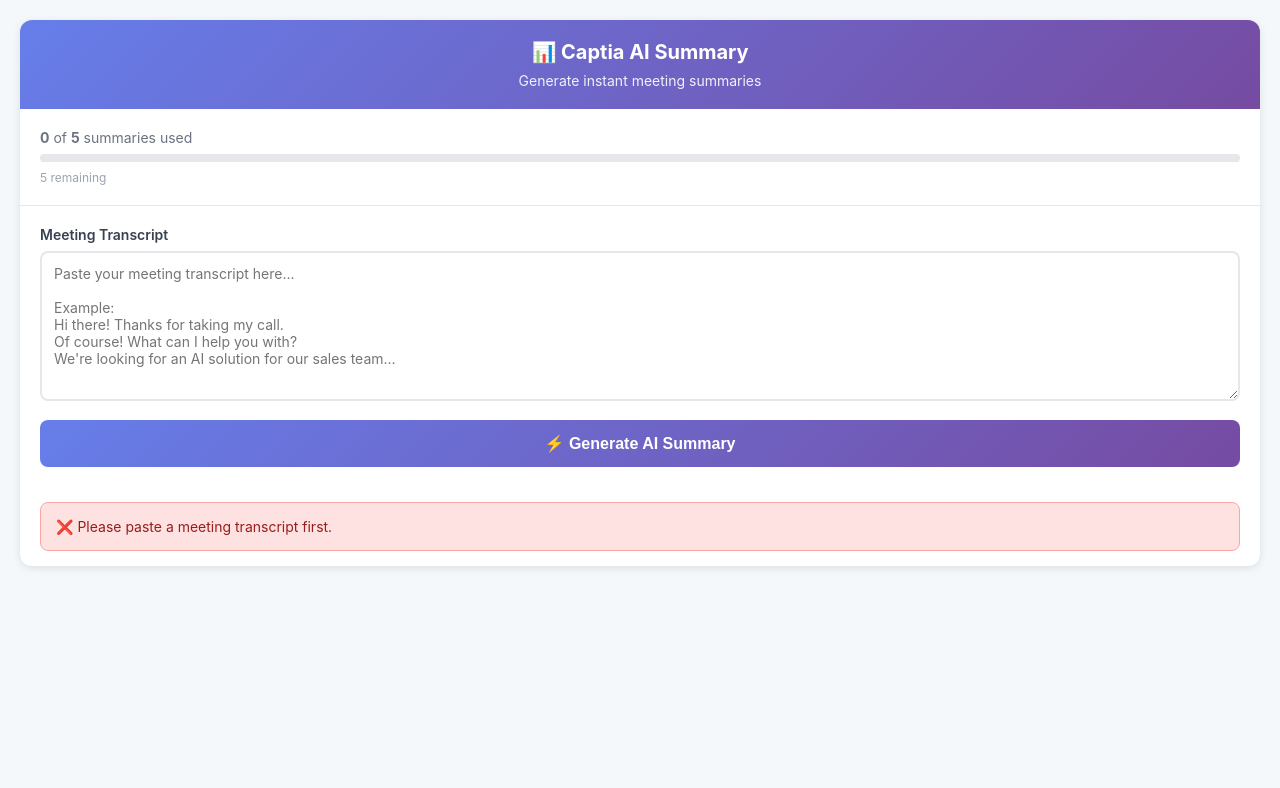
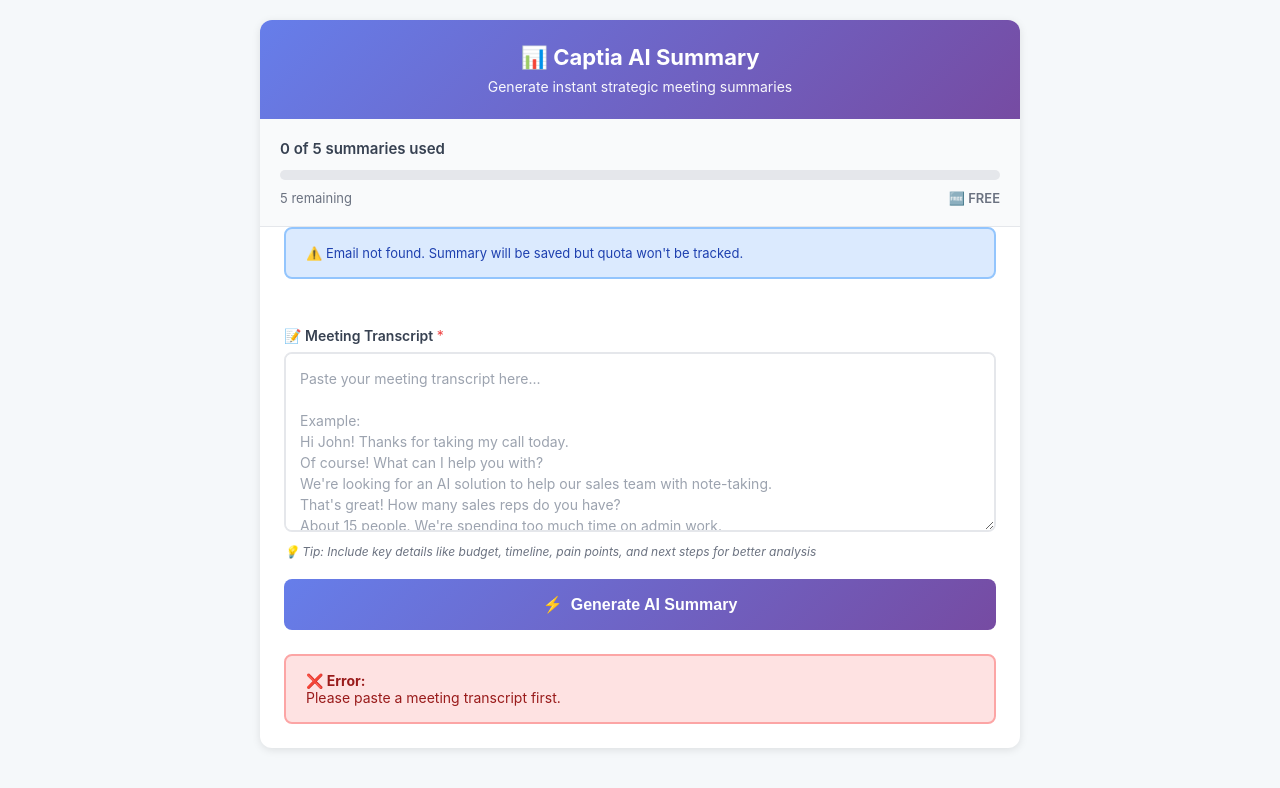
Before and after one commit to Jonatasbw/captia, a website: page card.html in a window 1280 px wide. Both pictures are taken after a click on the button "⚡ Generate AI Summary". Drawn offline with Linux system fonts and the light colour scheme; no server answers.

Commit message:
Update card.html

```diff
--- a/card.html
+++ b/card.html
@@ -2,6 +2,8 @@
 <html>
 <head>
     <meta charset="UTF-8">
+    <meta name="viewport" content="width=device-width, initial-scale=1.0">
+    <title>Captia AI Summary</title>
     <style>
         * {
             margin: 0;
@@ -13,6 +15,8 @@
             font-family: -apple-system, BlinkMacSystemFont, 'Segoe UI', Roboto, 'Helvetica Neue', Arial, sans-serif;
             padding: 20px;
             background: #f5f8fa;
+            max-width: 800px;
+            margin: 0 auto;
         }
 
         .card {
@@ -25,52 +29,79 @@
         .header {
             background: linear-gradient(135deg, #667eea 0%, #764ba2 100%);
             color: white;
-            padding: 20px;
+            padding: 24px;
             text-align: center;
         }
 
         .header h2 {
-            font-size: 20px;
+            font-size: 22px;
             font-weight: 700;
             margin-bottom: 8px;
+        }
+
+        .header p {
+            font-size: 14px;
+            opacity: 0.95;
         }
 
         .quota {
             padding: 20px;
             border-bottom: 1px solid #e5e7eb;
+            background: #f9fafb;
         }
 
         .quota-text {
-            font-size: 14px;
-            color: #6b7280;
-            margin-bottom: 8px;
+            font-size: 15px;
+            color: #374151;
+            margin-bottom: 12px;
+            font-weight: 600;
         }
 
         .quota-bar {
             background: #e5e7eb;
-            height: 8px;
-            border-radius: 4px;
+            height: 10px;
+            border-radius: 5px;
             overflow: hidden;
-            margin-bottom: 8px;
+            margin-bottom: 10px;
         }
 
         .quota-fill {
             background: linear-gradient(90deg, #667eea, #764ba2);
             height: 100%;
-            transition: width 0.3s;
+            transition: width 0.3s ease;
         }
 
         .quota-numbers {
-            font-size: 12px;
-            color: #9ca3af;
+            font-size: 13px;
+            color: #6b7280;
+        }
+
+        .upgrade-banner {
+            background: linear-gradient(135deg, #fbbf24 0%, #f59e0b 100%);
+            color: #78350f;
+            padding: 16px 20px;
+            text-align: center;
+            font-weight: 600;
+            font-size: 14px;
+            display: none;
+        }
+
+        .upgrade-banner.active {
+            display: block;
+        }
+
+        .upgrade-banner a {
+            color: #78350f;
+            text-decoration: underline;
+            font-weight: 700;
         }
 
         .form {
-            padding: 20px;
+            padding: 24px;
         }
 
         .form-group {
-            margin-bottom: 15px;
+            margin-bottom: 20px;
         }
 
         label {
@@ -83,14 +114,15 @@
 
         textarea {
             width: 100%;
-            min-height: 150px;
-            padding: 12px;
+            min-height: 180px;
+            padding: 14px;
             border: 2px solid #e5e7eb;
             border-radius: 8px;
             font-size: 14px;
             font-family: inherit;
             resize: vertical;
-            transition: border-color 0.3s;
+            transition: border-color 0.2s;
+            line-height: 1.5;
         }
 
         textarea:focus {
@@ -98,25 +130,33 @@
             border-color: #667eea;
         }
 
+        textarea::placeholder {
+            color: #9ca3af;
+        }
+
         .button {
             width: 100%;
             background: linear-gradient(135deg, #667eea 0%, #764ba2 100%);
             color: white;
             border: none;
-            padding: 14px;
+            padding: 16px;
             border-radius: 8px;
             font-size: 16px;
             font-weight: 700;
             cursor: pointer;
-            transition: transform 0.2s, box-shadow 0.2s;
+            transition: all 0.2s;
+            display: flex;
+            align-items: center;
+            justify-content: center;
+            gap: 8px;
         }
 
-        .button:hover {
+        .button:hover:not(:disabled) {
             transform: translateY(-2px);
-            box-shadow: 0 4px 12px rgba(102, 126, 234, 0.4);
+            box-shadow: 0 6px 20px rgba(102, 126, 234, 0.4);
         }
 
-        .button:active {
+        .button:active:not(:disabled) {
             transform: translateY(0);
         }
 
@@ -128,8 +168,8 @@
 
         .loading {
             display: none;
+            padding: 30px 20px;
             text-align: center;
-            padding: 20px;
         }
 
         .loading.active {
@@ -137,13 +177,13 @@
         }
 
         .spinner {
-            border: 3px solid #f3f4f6;
-            border-top: 3px solid #667eea;
+            border: 4px solid #f3f4f6;
+            border-top: 4px solid #667eea;
             border-radius: 50%;
-            width: 40px;
-            height: 40px;
+            width: 50px;
+            height: 50px;
             animation: spin 1s linear infinite;
-            margin: 0 auto 12px;
+            margin: 0 auto 16px;
         }
 
         @keyframes spin {
@@ -151,46 +191,62 @@
             100% { transform: rotate(360deg); }
         }
 
-        .success, .error {
-            padding: 15px;
-            margin: 15px 20px;
+        .loading p {
+            color: #6b7280;
+            font-size: 15px;
+        }
+
+        .message {
+            padding: 16px 20px;
+            margin: 0 24px 24px;
             border-radius: 8px;
             font-size: 14px;
             display: none;
+            animation: slideIn 0.3s ease;
         }
 
-        .success.active, .error.active {
+        .message.active {
             display: block;
+        }
+
+        @keyframes slideIn {
+            from {
+                opacity: 0;
+                transform: translateY(-10px);
+            }
+            to {
+                opacity: 1;
+                transform: translateY(0);
+            }
         }
 
         .success {
             background: #d1fae5;
             color: #065f46;
-            border: 1px solid #6ee7b7;
+            border: 2px solid #6ee7b7;
         }
 
         .error {
             background: #fee2e2;
             color: #991b1b;
-            border: 1px solid #fca5a5;
+            border: 2px solid #fca5a5;
         }
 
-        .upgrade-banner {
-            background: linear-gradient(135deg, #fbbf24 0%, #f59e0b 100%);
-            color: #78350f;
-            padding: 15px 20px;
-            text-align: center;
-            font-weight: 600;
-            display: none;
+        .info {
+            background: #dbeafe;
+            color: #1e40af;
+            border: 2px solid #93c5fd;
+            padding: 16px 20px;
+            margin: 0 24px 24px;
+            border-radius: 8px;
+            font-size: 13px;
         }
 
-        .upgrade-banner.active {
-            display: block;
-        }
-
-        .upgrade-banner a {
-            color: #78350f;
-            text-decoration: underline;
+        .help-text {
+            font-size: 12px;
+            color: #6b7280;
+            margin-top: 8px;
+            font-style: italic;
         }
     </style>
 </head>
@@ -198,163 +254,228 @@
     <div class="card">
         <div class="header">
             <h2>📊 Captia AI Summary</h2>
-            <p style="font-size: 14px; opacity: 0.9;">Generate instant meeting summaries</p>
+            <p>Generate instant strategic meeting summaries</p>
         </div>
 
         <div class="upgrade-banner" id="upgradeBanner">
-            ⚠️ Free limit reached! <a href="https://captia.vercel.app/#pricing" target="_blank">Upgrade to Pro</a> for unlimited summaries.
+            ⚠️ Free limit reached! <a href="https://captia.vercel.app/api/checkout?userId={{userEmail}}" target="_blank">Upgrade to Pro ($15/mo)</a> for unlimited summaries.
         </div>
 
         <div class="quota">
             <div class="quota-text">
-                <strong id="quotaUsed">0</strong> of <strong id="quotaTotal">5</strong> summaries used
+                <span id="quotaUsed">...</span> of <span id="quotaTotal">5</span> summaries used
             </div>
             <div class="quota-bar">
                 <div class="quota-fill" id="quotaFill" style="width: 0%"></div>
             </div>
             <div class="quota-numbers">
-                <span id="quotaRemaining">5</span> remaining
+                <span id="quotaRemaining">...</span> remaining
+                <span id="planBadge" style="float: right; font-weight: 600;"></span>
             </div>
+        </div>
+
+        <div class="info" id="contactInfo">
+            Loading contact information...
         </div>
 
         <div class="form">
             <div class="form-group">
-                <label for="transcript">Meeting Transcript</label>
+                <label for="transcript">
+                    📝 Meeting Transcript
+                    <span style="color: #ef4444; font-weight: normal;">*</span>
+                </label>
                 <textarea
                     id="transcript"
                     placeholder="Paste your meeting transcript here...
 
 Example:
-Hi there! Thanks for taking my call.
+Hi John! Thanks for taking my call today.
 Of course! What can I help you with?
-We're looking for an AI solution for our sales team..."
+We're looking for an AI solution to help our sales team with note-taking.
+That's great! How many sales reps do you have?
+About 15 people. We're spending too much time on admin work.
+I understand. What's your budget for this kind of solution?
+We can invest around $5,000 per month.
+Perfect! When are you looking to get started?
+Ideally next month. Can you show us a demo next week?"
                 ></textarea>
+                <div class="help-text">
+                    💡 Tip: Include key details like budget, timeline, pain points, and next steps for better analysis
+                </div>
             </div>
 
             <button class="button" id="generateBtn" onclick="generateSummary()">
-                ⚡ Generate AI Summary
+                <span>⚡</span>
+                <span>Generate AI Summary</span>
             </button>
         </div>
 
         <div class="loading" id="loading">
             <div class="spinner"></div>
-            <p style="color: #6b7280;">Analyzing transcript...</p>
+            <p><strong>Analyzing transcript with AI...</strong></p>
+            <p style="font-size: 13px; margin-top: 8px;">This may take 10-15 seconds</p>
         </div>
 
-        <div class="success" id="success">
-            ✅ Summary generated successfully! Check the contact's timeline.
+        <div class="message success" id="success">
+            <strong>✅ Success!</strong><br>
+            AI summary generated and saved to contact timeline. Check the Activities tab!
         </div>
 
-        <div class="error" id="error"></div>
+        <div class="message error" id="error"></div>
     </div>
 
     <script>
-        // Get contact ID and access token from HubSpot
-        const contactId = new URLSearchParams(window.location.search).get('contactId');
-        const accessToken = new URLSearchParams(window.location.search).get('token');
-        const userId = new URLSearchParams(window.location.search).get('userId') || 'default_user';
+        // Parse URL parameters sent by HubSpot
+        const urlParams = new URLSearchParams(window.location.search);
+        const userEmail = urlParams.get('email') || urlParams.get('userEmail');
+        const contactId = urlParams.get('contactId') || urlParams.get('associatedObjectId');
+        const portalId = urlParams.get('portalId');
+
+        console.log('[CARD] URL params:', { userEmail, contactId, portalId });
+
+        // Show contact info
+        if (userEmail) {
+            document.getElementById('contactInfo').innerHTML =
+                `📧 Contact: <strong>${userEmail}</strong>`;
+        } else {
+            document.getElementById('contactInfo').innerHTML =
+                `⚠️ Email not found. Summary will be saved but quota won't be tracked.`;
+        }
 
         // Load quota on page load
         window.addEventListener('DOMContentLoaded', loadQuota);
 
         async function loadQuota() {
+            if (!userEmail) {
+                console.warn('[CARD] No email, showing default quota');
+                updateQuotaDisplay(0, false, 5);
+                return;
+            }
+
             try {
+                console.log('[CARD] Loading quota for:', userEmail);
+
                 const response = await fetch('https://captia.vercel.app/api/check-quota', {
                     method: 'POST',
                     headers: { 'Content-Type': 'application/json' },
-                    body: JSON.stringify({ userId })
+                    body: JSON.stringify({ userId: userEmail })
                 });
 
                 const data = await response.json();
+                console.log('[CARD] Quota data:', data);
 
-                document.getElementById('quotaUsed').textContent = data.summariesUsed;
-                document.getElementById('quotaRemaining').textContent =
-                    data.isPro ? 'unlimited' : data.summariesRemaining;
-
-                if (data.isPro) {
-                    document.getElementById('quotaTotal').textContent = '∞';
-                    document.getElementById('quotaFill').style.width = '100%';
-                    document.getElementById('quotaFill').style.background = 'linear-gradient(90deg, #10b981, #059669)';
-                } else {
-                    const percentage = (data.summariesUsed / 5) * 100;
-                    document.getElementById('quotaFill').style.width = percentage + '%';
-                }
+                updateQuotaDisplay(data.summariesUsed, data.isPro, data.summariesRemaining);
 
                 if (data.needsUpgrade) {
                     document.getElementById('upgradeBanner').classList.add('active');
                     document.getElementById('generateBtn').disabled = true;
                 }
+
             } catch (error) {
-                console.error('Error loading quota:', error);
+                console.error('[CARD] Error loading quota:', error);
+                showError('Failed to load quota. You can still generate summaries.');
+            }
+        }
+
+        function updateQuotaDisplay(used, isPro, remaining) {
+            document.getElementById('quotaUsed').textContent = used;
+
+            if (isPro) {
+                document.getElementById('quotaTotal').textContent = '∞';
+                document.getElementById('quotaRemaining').textContent = 'unlimited';
+                document.getElementById('quotaFill').style.width = '100%';
+                document.getElementById('quotaFill').style.background = 'linear-gradient(90deg, #10b981, #059669)';
+                document.getElementById('planBadge').textContent = '⭐ PRO';
+                document.getElementById('planBadge').style.color = '#059669';
+            } else {
+                document.getElementById('quotaRemaining').textContent = remaining;
+                const percentage = (used / 5) * 100;
+                document.getElementById('quotaFill').style.width = percentage + '%';
+                document.getElementById('planBadge').textContent = '🆓 FREE';
+                document.getElementById('planBadge').style.color = '#6b7280';
             }
         }
 
         async function generateSummary() {
             const transcript = document.getElementById('transcript').value.trim();
 
+            // Validations
             if (!transcript) {
                 showError('Please paste a meeting transcript first.');
                 return;
             }
 
-            if (!contactId || !accessToken) {
-                showError('Missing contact ID or access token. Please refresh the page.');
+            if (transcript.length < 50) {
+                showError('Transcript is too short. Please provide a more detailed conversation.');
                 return;
             }
 
-            // Show loading
+            // Show loading state
             document.getElementById('loading').classList.add('active');
             document.getElementById('generateBtn').disabled = true;
             document.getElementById('success').classList.remove('active');
             document.getElementById('error').classList.remove('active');
+            document.querySelector('.form').style.opacity = '0.5';
 
             try {
+                console.log('[CARD] Generating summary for:', { userEmail, contactId });
+
+                // Call save-summary endpoint
+                // Note: In production, you'll need to get a proper access token
+                // For now, we'll use the contact email as userId
                 const response = await fetch('https://captia.vercel.app/api/save-summary', {
                     method: 'POST',
                     headers: { 'Content-Type': 'application/json' },
                     body: JSON.stringify({
-                        accessToken: accessToken,
-                        contactId: contactId,
-                        userId: userId,
-                        transcript: transcript
+                        userId: userEmail || 'unknown@captia.com',
+                        contactId: contactId || 'test_contact',
+                        transcript: transcript,
+                        // Note: In a real scenario, you'd get the access token from OAuth
+                        // For testing, the endpoint should handle missing token gracefully
+                        accessToken: 'PLACEHOLDER_TOKEN_WILL_BE_HANDLED_BY_BACKEND'
                     })
                 });
 
                 const data = await response.json();
+                console.log('[CARD] Response:', data);
 
                 if (!response.ok) {
                     throw new Error(data.error || data.message || 'Failed to generate summary');
                 }
 
-                // Success
+                // Success!
                 document.getElementById('loading').classList.remove('active');
                 document.getElementById('success').classList.add('active');
                 document.getElementById('transcript').value = '';
                 document.getElementById('generateBtn').disabled = false;
+                document.querySelector('.form').style.opacity = '1';
 
                 // Reload quota
                 await loadQuota();
 
-                // Auto-hide success message
+                // Auto-hide success message after 8 seconds
                 setTimeout(() => {
                     document.getElementById('success').classList.remove('active');
-                }, 5000);
+                }, 8000);
 
             } catch (error) {
+                console.error('[CARD] Error:', error);
                 document.getElementById('loading').classList.remove('active');
                 document.getElementById('generateBtn').disabled = false;
+                document.querySelector('.form').style.opacity = '1';
                 showError(error.message);
             }
         }
 
         function showError(message) {
             const errorDiv = document.getElementById('error');
-            errorDiv.textContent = '❌ ' + message;
+            errorDiv.innerHTML = `<strong>❌ Error:</strong><br>${message}`;
             errorDiv.classList.add('active');
 
+            // Auto-hide after 8 seconds
             setTimeout(() => {
                 errorDiv.classList.remove('active');
-            }, 5000);
+            }, 8000);
         }
     </script>
 </body>
```
